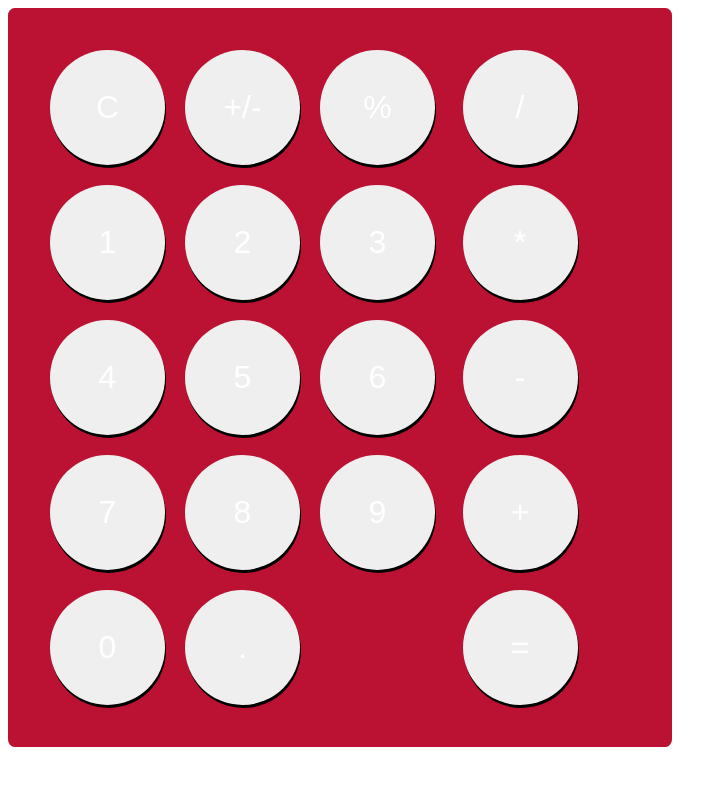
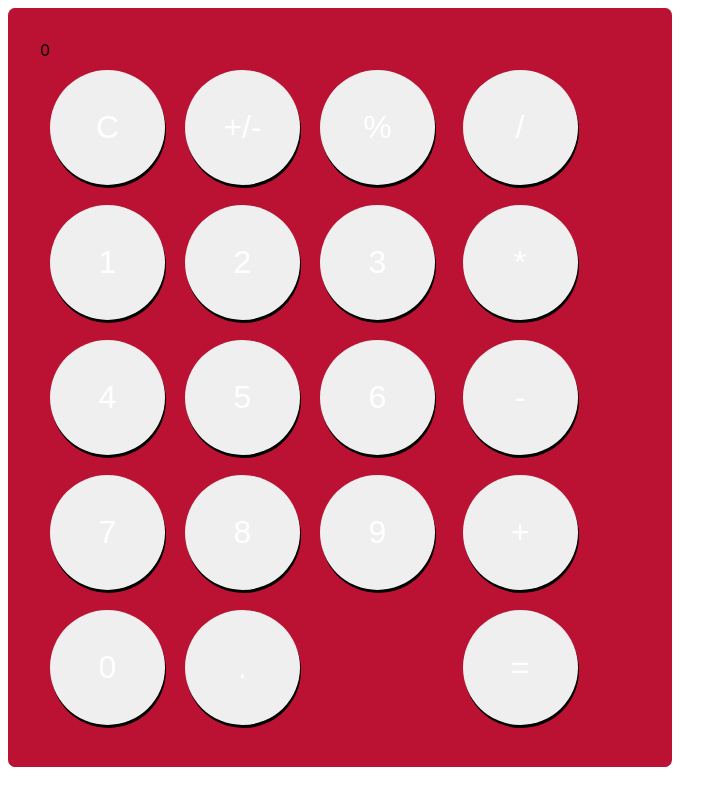
Before and after one commit to bloominstituteoftechnology/lambda-calculator, a React (Create React App) app: page / in a window 1280 px wide. Shown: the whole page, without its empty margins (0-727 px from the left). Built offline with nearby package versions, Linux system fonts and the light colour scheme.

Commit message:
Added props within App.js

```diff
--- a/src/App.js
+++ b/src/App.js
@@ -1,4 +1,4 @@
-import React from "react";
+import React, { useState } from "react";
 import "./App.css";
 import Numbers from './components/ButtonComponents/NumberButtons/Numbers.js';
 import Operators from './components/ButtonComponents/OperatorButtons/Operators.js';
@@ -10,7 +10,10 @@ import Specials from "./components/ButtonComponents/SpecialButtons/Specials";
 import Logo from "./components/DisplayComponents/Logo";
 
 
-function App() {
+
+function App(props) {
+
+  const { firstValue, secondValue } = props;
   // STEP 5 - After you get the components displaying using the provided data file, write your state hooks here.
   // Once the state hooks are in place write some functions to hold data in state and update that data depending on what it needs to be doing
   // Your functions should accept a parameter of the the item data being displayed to the DOM (ie - should recieve 5 if the user clicks on
@@ -21,6 +24,9 @@ function App() {
     <div className="container">
 
       <div className="App">
+        <div className="dataPlaceHolder">
+          0
+        </div>
         {/* STEP 4 - Render your components here and be sure to properly import/export all files */}
         <div className='btnContainer'>
           <div className='col1'>
```
